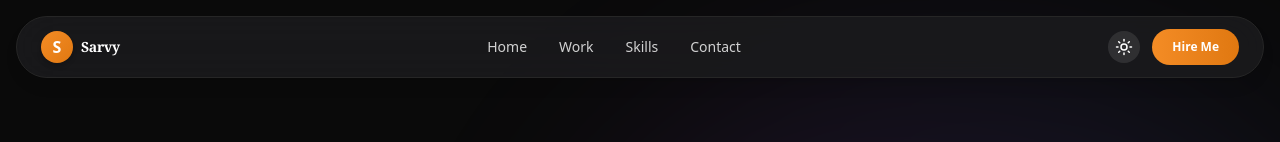
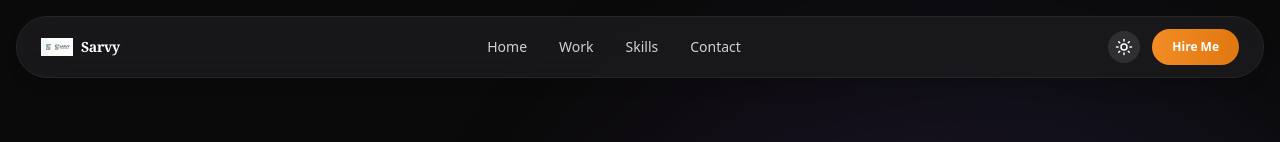
Before and after one commit to Sarvesh2005-code/sarvy, a Next.js app: page / in a window 1280 px wide. Shown: the top 142 px of the page. Built offline with nearby package versions, Linux system fonts and the light colour scheme.

Commit message:
Feat: Add Vercel Analytics & Update Branding with Logo

```diff
--- a/package.json
+++ b/package.json
@@ -9,6 +9,7 @@
     "lint": "eslint"
   },
   "dependencies": {
+    "@vercel/analytics": "^1.6.1",
     "clsx": "^2.1.1",
     "framer-motion": "^12.23.26",
     "lucide-react": "^0.562.0",
--- a/src/app/layout.tsx
+++ b/src/app/layout.tsx
@@ -2,6 +2,7 @@ import type { Metadata } from "next";
 import { Geist, Geist_Mono } from "next/font/google";
 import "./globals.css";
 import { Navbar } from "@/components/navbar";
+import { Analytics } from "@vercel/analytics/react";
 
 const geistSans = Geist({
   variable: "--font-geist-sans",
@@ -16,6 +17,9 @@ const geistMono = Geist_Mono({
 export const metadata: Metadata = {
   title: "Sarvy | Sarvesh Nakhale - Product Designer & Developer",
   description: "Portfolio of Sarvesh Nakhale (Sarvy). A creative Product Designer & Developer specializing in modern web apps, 3D interactions, and premium UI/UX.",
+  icons: {
+    icon: "/logo.png",
+  },
   keywords: ["Sarvesh Nakhale", "Sarvesh", "Nakhale", "Sarvy", "Product Designer", "Web Developer", "Next.js Developer", "UI/UX Designer", "Frontend Engineer", "Sarvesh Portfolio"],
   authors: [{ name: "Sarvesh Nakhale", url: "https://sarvy.vercel.app" }],
   openGraph: {
@@ -68,6 +72,7 @@ export default function RootLayout({
         <Providers>
           <Navbar />
           {children}
+          <Analytics />
         </Providers>
       </body>
     </html>
--- a/src/components/footer.tsx
+++ b/src/components/footer.tsx
@@ -11,7 +11,9 @@ export function Footer() {
                 {/* Brand */}
                 <div className="flex flex-col gap-4">
                     <Link href="/" className="flex items-center gap-2">
-                        <div className="w-8 h-8 bg-gradient-to-br from-primary to-primary-dark rounded-full flex items-center justify-center text-white font-bold">SN</div>
+                        <div className="relative w-8 h-8">
+                            <img src="/logo.png" alt="S" className="object-contain w-full h-full" />
+                        </div>
                         <span className="font-bold text-lg">Sarvesh Nakhale</span>
                     </Link>
                     <p className="text-muted-foreground text-sm max-w-xs font-light">
--- a/src/components/navbar.tsx
+++ b/src/components/navbar.tsx
@@ -33,8 +33,8 @@ export function Navbar() {
             <nav className="fixed top-0 left-0 right-0 z-50 flex justify-center pt-4 px-4 transition-all duration-300">
                 <div className="w-full max-w-7xl glass-panel rounded-full px-6 py-3 shadow-lg flex items-center justify-between relative z-50 bg-white/70 dark:bg-black/70 backdrop-blur-xl border-white/20 dark:border-white/10">
                     <Link href="/" className="flex items-center gap-2 group" onClick={() => setIsMobileMenuOpen(false)}>
-                        <div className="w-8 h-8 bg-gradient-to-br from-primary to-primary-dark rounded-full flex items-center justify-center text-white font-bold shadow-md group-hover:scale-110 transition-transform">
-                            S
+                        <div className="relative w-8 h-8 group-hover:scale-110 transition-transform">
+                            <img src="/logo.png" alt="S" className="object-contain w-full h-full" />
                         </div>
                         <span className="font-serif font-bold text-sm tracking-tight hidden sm:block">
                             Sarvy
```
Also changed, not shown: public/logo.png (added), 1 other file (tests, documents, lock files or other folders).
